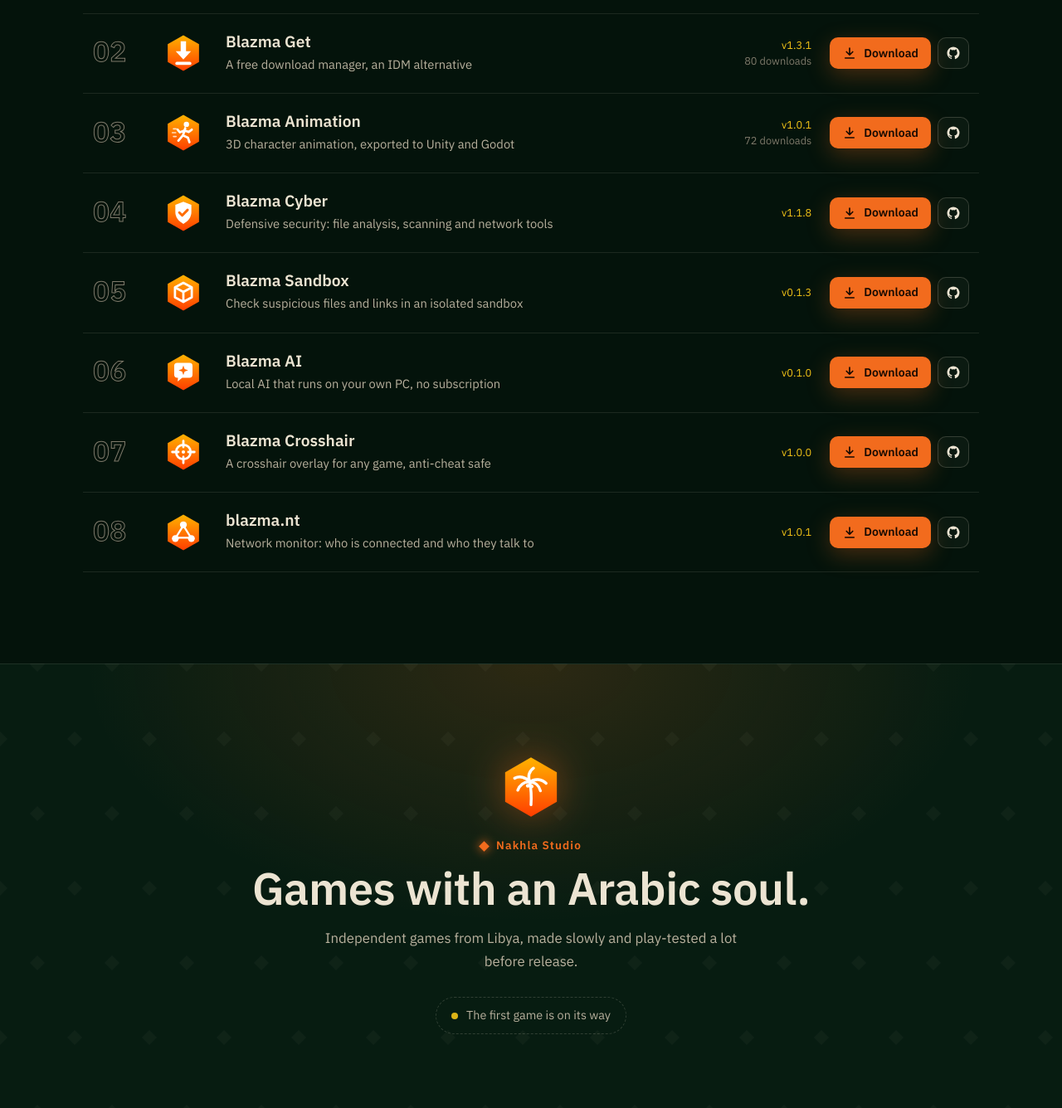
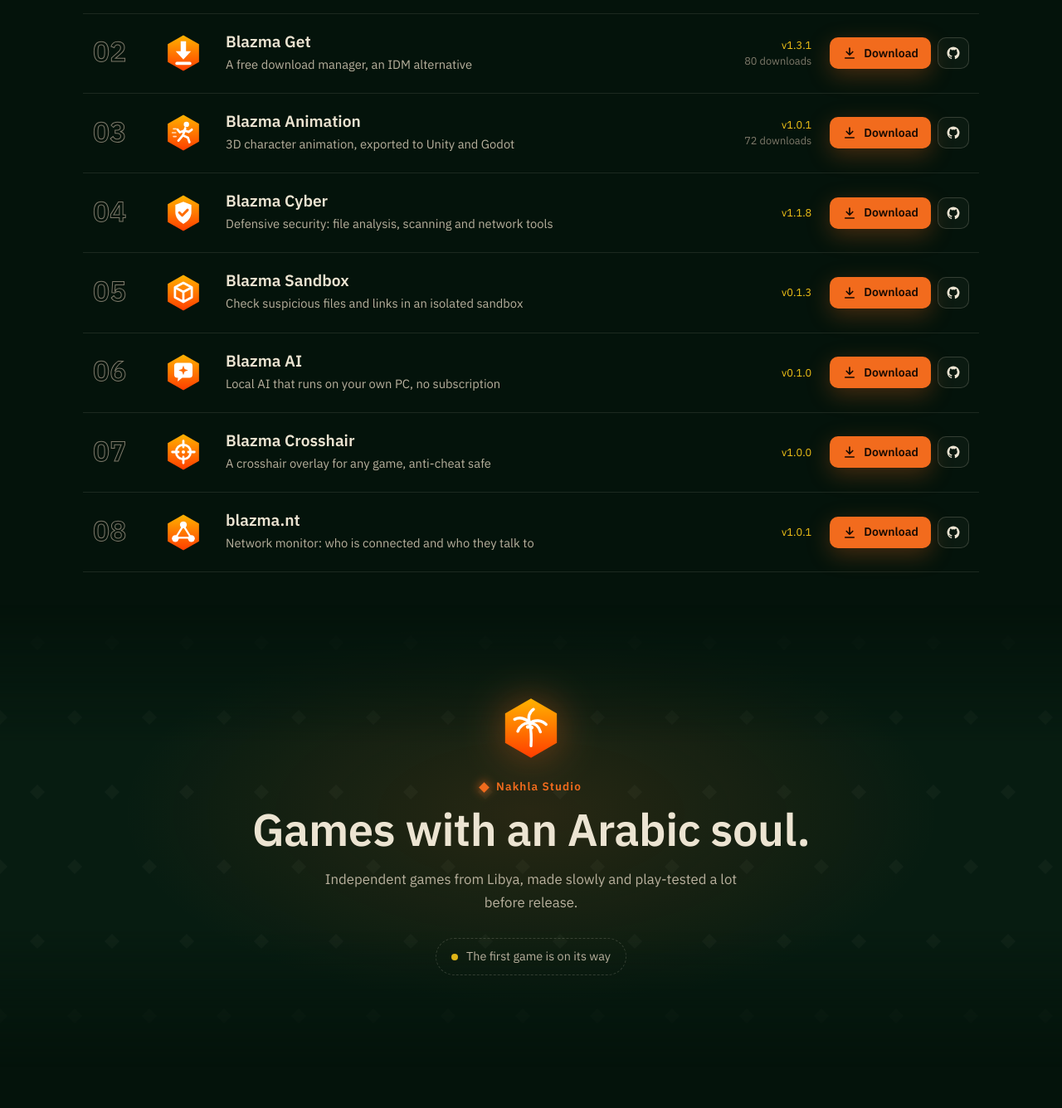
Before and after one commit to mr-kateba/mr-kateba.github.io, a plain HTML site: page index.html in a window 1280 px wide. Shown: the part 1464-2800 px from the top of the page at 83% size. Drawn offline with Linux system fonts and the light colour scheme.

Commit message:
Studio band: soft fade instead of a hard divider

```diff
--- a/assets/site.css
+++ b/assets/site.css
@@ -65,6 +65,7 @@ img, svg { display: block; }
 
 /* ---------- sections */
 .sec { position: relative; max-width: var(--wrap); margin: 0 auto; padding: 110px 20px; }
+#tools { padding-bottom: 40px; }
 .kicker { display: flex; align-items: center; gap: 10px; margin: 0 0 10px; color: var(--orange); font-size: .85rem; font-weight: 600; letter-spacing: .08em; }
 .kicker .dot { width: 9px; height: 9px; background: var(--orange); transform: rotate(45deg); box-shadow: 0 0 12px var(--orange); }
 h2 { margin: 0; font-size: clamp(2rem, 4.6vw, 3.4rem); line-height: 1.15; font-weight: 600; letter-spacing: -.01em; text-wrap: balance; }
@@ -118,7 +119,11 @@ html[dir=ltr] .row::before { background: linear-gradient(90deg, rgba(242, 107, 2
 .r-go { display: flex; gap: 8px; }
 
 /* ---------- Nakhla Studio band */
-.studio { max-width: none; padding: 0; background: var(--diamonds), radial-gradient(60% 80% at 50% 0%, rgba(242, 107, 29, .16), transparent 70%), var(--night-2); border-block: 1px solid var(--line); }
+.studio { max-width: none; padding: 0; isolation: isolate; }
+/* no hard line: the texture and the glow fade in and out softly */
+.studio::before { content: ""; position: absolute; inset: 0; z-index: -1; background: var(--diamonds), radial-gradient(55% 60% at 50% 45%, rgba(242, 107, 29, .14), transparent 70%), var(--night-2);
+  background-position: 0 45px, 0 0, 0 0;
+  -webkit-mask-image: linear-gradient(transparent, #000 30%, #000 70%, transparent); mask-image: linear-gradient(transparent, #000 30%, #000 70%, transparent); }
 .studio-inner { max-width: 760px; margin: 0 auto; padding: 110px 20px; text-align: center; display: flex; flex-direction: column; align-items: center; }
 .studio-mark { width: 76px; height: 76px; margin-bottom: 22px; filter: drop-shadow(0 0 24px rgba(242, 107, 29, .45)); animation: sway 6s ease-in-out infinite; transform-origin: 50% 90%; }
 @keyframes sway { 50% { transform: rotate(-4deg); } }
--- a/index.html
+++ b/index.html
@@ -25,7 +25,7 @@
 <meta name="twitter:title" content="kateba — أدوات بلازما واستوديو نخلة">
 <meta name="twitter:description" content="أدوات ويندوز عربية مجانية ومفتوحة المصدر، بدون حسابات وبدون تتبع.">
 <meta name="twitter:image" content="https://mr-kateba.github.io/assets/og.png?v=1">
-<link rel="stylesheet" href="assets/site.css?v=202611251230">
+<link rel="stylesheet" href="assets/site.css?v=202611251740">
 </head>
 <body>
 
@@ -94,6 +94,6 @@
   <p><span data-i18n="foot"></span> · <a href="https://github.com/mr-kateba" target="_blank" rel="noopener"><bdi>GitHub</bdi></a></p>
 </footer>
 
-<script src="assets/app.js?v=202611251230"></script>
+<script src="assets/app.js?v=202611251740"></script>
 </body>
 </html>
```
